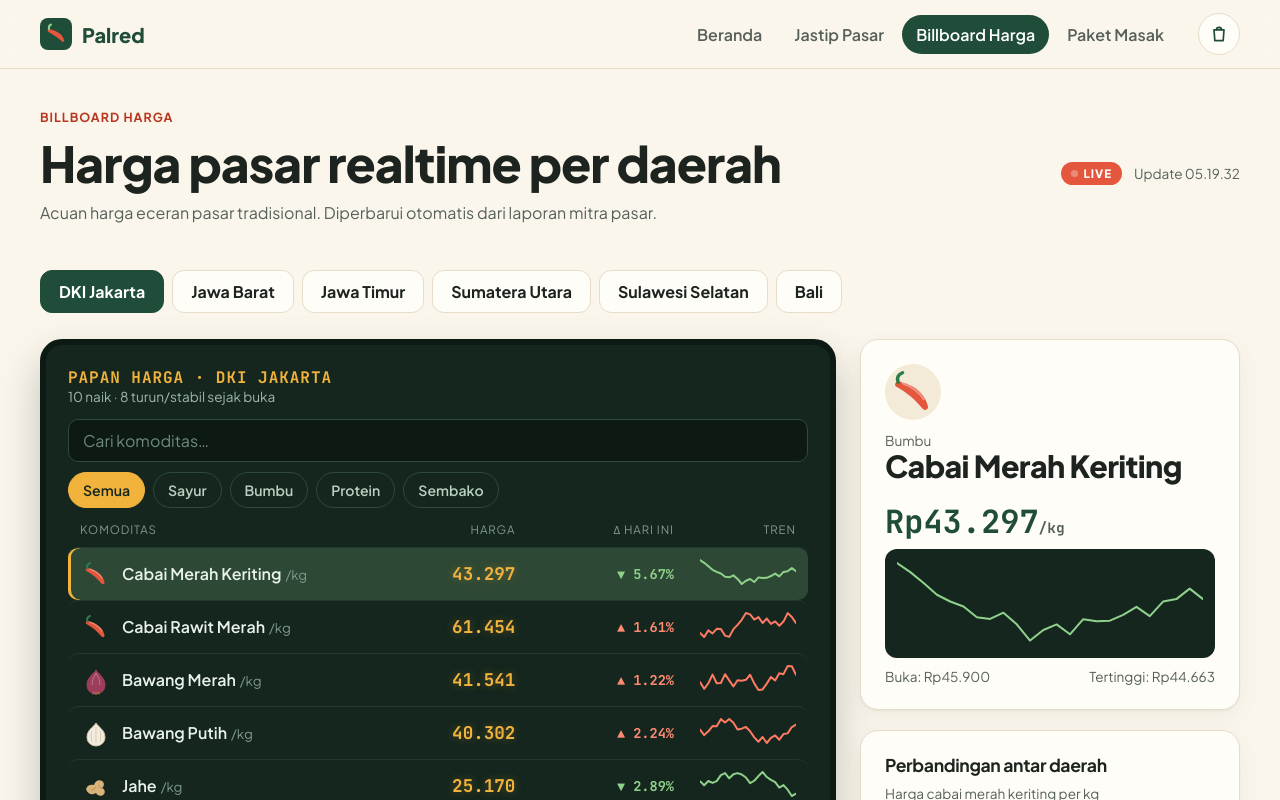
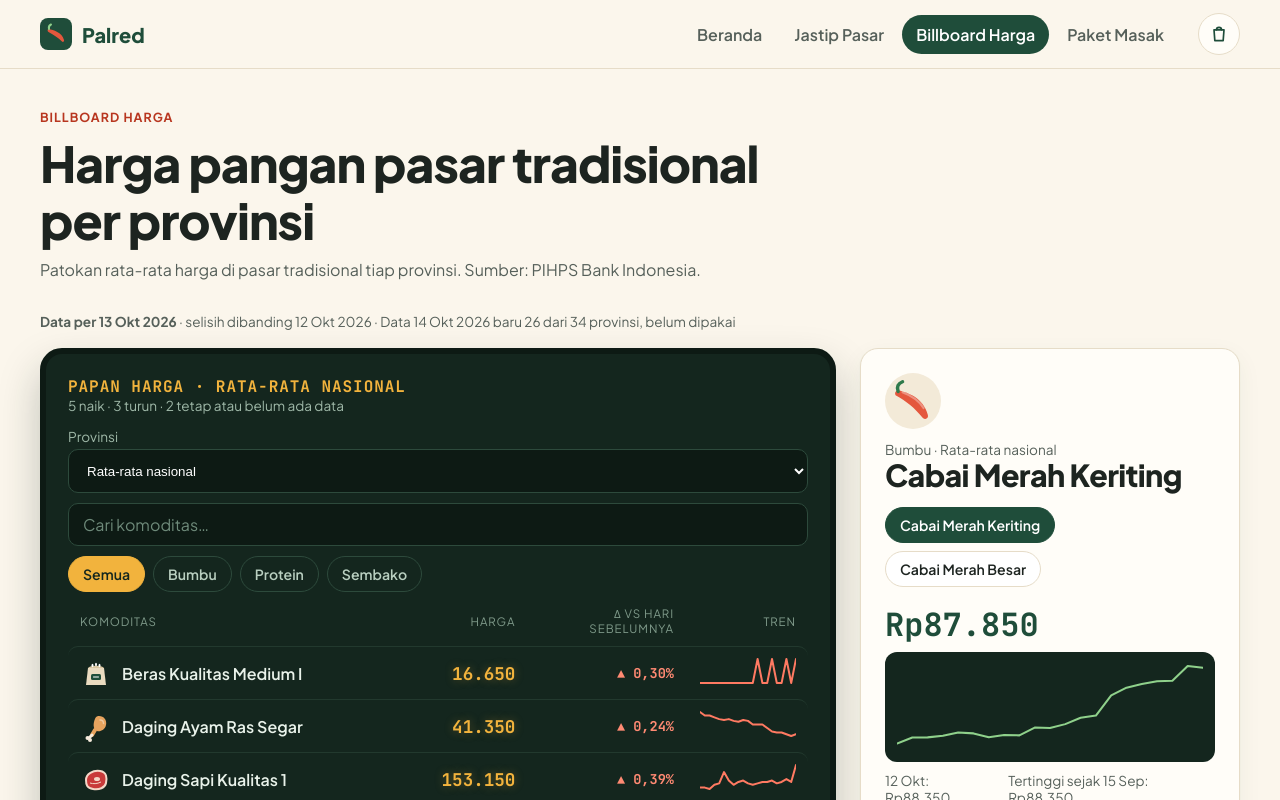
Before and after one commit to MikailMuh/Palred, a React (Vite) app: page / in a window 1280 px wide. Both pictures are taken after a click on the button "Cek harga hari ini". Shown: the top 800 px of the page. Built offline with nearby package versions, Linux system fonts and the light colour scheme.

Commit message:
feat: show real PIHPS prices in billboard

```diff
--- a/src/App.jsx
+++ b/src/App.jsx
@@ -65,7 +65,7 @@ export default function App() {
       <main>
         {page === 'home' && <Home go={go} live={live} />}
         {page === 'jastip' && <Jastip live={live} notify={notify} />}
-        {page === 'harga' && <Harga live={live} regionId={regionId} setRegionId={setRegionId} />}
+        {page === 'harga' && <Harga />}
         {page === 'paket' && <Paket addToCart={addToCart} />}
       </main>
 
--- a/src/components/Art.jsx
+++ b/src/components/Art.jsx
@@ -316,7 +316,7 @@ export function Logo({ size = 32 }) {
 }
 
 export function Sparkline({ data, w = 96, h = 28, up }) {
-  if (!data?.length) return null
+  if (!data || data.length < 2) return null
   const min = Math.min(...data)
   const max = Math.max(...data)
   const span = max - min || 1
--- a/src/pages/Harga.jsx
+++ b/src/pages/Harga.jsx
@@ -1,59 +1,94 @@
 import { useState } from 'react'
 import { Produce, Sparkline } from '../components/Art.jsx'
-import { angka, categories, commodities, regions } from '../data.js'
+import { angka } from '../data.js'
+import { PRICE_GROUPS, formatTanggal, seriesUntil, usePriceData, valueAt } from '../prices.js'
 
-export default function Harga({ live, regionId, setRegionId }) {
-  const { prices, updatedAt, region } = live
-  const [cat, setCat] = useState('Semua')
-  const [q, setQ] = useState('')
-  const [selected, setSelected] = useState('cabai-merah')
+const CATEGORIES = ['Semua', 'Bumbu', 'Protein', 'Sembako']
 
-  const rows = commodities.filter(
-    (c) => (cat === 'Semua' || c.cat === cat) && c.name.toLowerCase().includes(q.toLowerCase()),
-  )
-  const sel = commodities.find((c) => c.id === selected)
-  const selP = prices[selected]
-  // perbandingan antar daerah: geser harga live ke faktor tiap provinsi
-  const compare = regions
-    .map((r) => ({ ...r, price: (selP.price / region.factor) * r.factor }))
-    .sort((a, b) => a.price - b.price)
-  const maxCompare = Math.max(...compare.map((c) => c.price))
+const persen = (n) => Math.abs(n).toLocaleString('id-ID', { minimumFractionDigits: 2, maximumFractionDigits: 2 })
 
-  const ups = commodities.filter((c) => prices[c.id].price > prices[c.id].open).length
+export default function Harga() {
+  const state = usePriceData()
 
   return (
     <section className="container page">
-      <header className="page-head row between wrap">
-        <div>
-          <span className="eyebrow">Billboard Harga</span>
-          <h1>Harga pasar realtime per daerah</h1>
-          <p className="muted">Acuan harga eceran pasar tradisional. Diperbarui otomatis dari laporan mitra pasar.</p>
-        </div>
-        <div className="live-meta">
-          <span className="live-pill"><span className="dot" /> LIVE</span>
-          <span className="muted small">Update {updatedAt.toLocaleTimeString('id-ID')}</span>
-        </div>
+      <header className="page-head">
+        <span className="eyebrow">Billboard Harga</span>
+        <h1>Harga pangan pasar tradisional per provinsi</h1>
+        <p className="muted">Patokan rata-rata harga di pasar tradisional tiap provinsi. Sumber: PIHPS Bank Indonesia.</p>
       </header>
 
-      <div className="region-tabs" role="tablist" aria-label="Pilih daerah">
-        {regions.map((r) => (
-          <button key={r.id} role="tab" aria-selected={regionId === r.id} className={regionId === r.id ? 'active' : ''} onClick={() => setRegionId(r.id)}>
-            {r.name}
-          </button>
+      {state.status === 'loading' && <p role="status" className="muted">Memuat data harga…</p>}
+      {state.status === 'error' && <p role="alert" className="muted">Data harga gagal dimuat. Coba muat ulang halaman.</p>}
+      {state.status === 'ready' && <Billboard data={state.data} meta={state.meta} />}
+    </section>
+  )
+}
+
+function Billboard({ data, meta }) {
+  const { latest, previous, provinces, partialNewer, totalProvinces } = meta
+  const [cat, setCat] = useState('Semua')
+  const [q, setQ] = useState('')
+  const [selectedGroup, setSelectedGroup] = useState('cabai-merah')
+  const [variants, setVariants] = useState({})
+  const [provId, setProvId] = useState('')
+
+  const provName = provId ? provinces.find((p) => p.id === provId).name : 'Rata-rata nasional'
+
+  const rows = PRICE_GROUPS.map((g) => {
+    const key = variants[g.id] ?? g.defaultKey
+    const series = seriesUntil(data, key, latest, provId)
+    const current = valueAt(data, key, latest, provId)
+    const before = previous ? valueAt(data, key, previous, provId) : undefined
+    const diff = current != null && before != null ? ((current - before) / before) * 100 : null
+    return { ...g, key, name: data.commodities[key].name, series, current, diff }
+  }).filter((r) => (cat === 'Semua' || r.cat === cat) && r.name.toLowerCase().includes(q.toLowerCase()))
+
+  const sel = PRICE_GROUPS.find((g) => g.id === selectedGroup)
+  const selKey = variants[sel.id] ?? sel.defaultKey
+  const selSeries = seriesUntil(data, selKey, latest, provId)
+  const selCurrent = valueAt(data, selKey, latest, provId)
+  const selBefore = previous ? valueAt(data, selKey, previous, provId) : undefined
+  const selValues = selSeries.map((p) => p.value)
+
+  const compare = provinces
+    .map((p) => ({ ...p, value: valueAt(data, selKey, latest, p.id) }))
+    .sort((a, b) => (a.value ?? Infinity) - (b.value ?? Infinity))
+  const maxCompare = Math.max(...compare.map((c) => c.value ?? 0))
+
+  const up = rows.filter((r) => r.diff > 0).length
+  const down = rows.filter((r) => r.diff < 0).length
+
+  return (
+    <>
+      <p className="small muted data-date">
+        <strong>Data per {formatTanggal(latest)}</strong>
+        {previous && <> · selisih dibanding {formatTanggal(previous)}</>}
+        {partialNewer.map((p) => (
+          <span key={p.date}> · Data {formatTanggal(p.date)} baru {p.count} dari {totalProvinces} provinsi, belum dipakai</span>
         ))}
-      </div>
+      </p>
 
       <div className="layout-aside wide-aside">
         <div className="board">
           <div className="board-head">
             <div>
-              <div className="board-title">PAPAN HARGA · {region.name.toUpperCase()}</div>
-              <div className="board-sub">{ups} naik · {commodities.length - ups} turun/stabil sejak buka</div>
+              <div className="board-title">PAPAN HARGA · {provName.toUpperCase()}</div>
+              <div className="board-sub">{up} naik · {down} turun · {rows.length - up - down} tetap atau belum ada data</div>
             </div>
             <div className="board-filters">
+              <label className="board-field">
+                <span className="small">Provinsi</span>
+                <select className="board-select" value={provId} onChange={(e) => setProvId(e.target.value)}>
+                  <option value="">Rata-rata nasional</option>
+                  {provinces.map((p) => (
+                    <option key={p.id} value={p.id}>{p.name}</option>
+                  ))}
+                </select>
+              </label>
               <input className="board-search" placeholder="Cari komoditas…" value={q} onChange={(e) => setQ(e.target.value)} aria-label="Cari komoditas" />
               <div className="chips">
-                {categories.map((c) => (
+                {CATEGORIES.map((c) => (
                   <button key={c} className={`chip-btn dark ${cat === c ? 'active' : ''}`} onClick={() => setCat(c)}>{c}</button>
                 ))}
               </div>
@@ -64,31 +99,31 @@ export default function Harga({ live, regionId, setRegionId }) {
             <div className="board-row th">
               <span>Komoditas</span>
               <span className="r">Harga</span>
-              <span className="r">Δ hari ini</span>
+              <span className="r">Δ vs hari sebelumnya</span>
               <span className="r hide-sm">Tren</span>
             </div>
-            {rows.map((c) => {
-              const p = prices[c.id]
-              const diff = ((p.price - p.open) / p.open) * 100
-              const up = diff >= 0
+            {rows.map((r) => {
+              const trendUp = r.diff > 0
               return (
                 <button
-                  key={c.id}
-                  className={`board-row ${p.flash ? 'flash-' + p.flash : ''} ${selected === c.id ? 'sel' : ''}`}
-                  onClick={() => setSelected(c.id)}
+                  key={r.id}
+                  className={`board-row ${selectedGroup === r.id ? 'sel' : ''}`}
+                  aria-pressed={selectedGroup === r.id}
+                  onClick={() => setSelectedGroup(r.id)}
                 >
                   <span className="b-name">
-                    <Produce type={c.icon} size={32} />
-                    <span>
-                      {c.name}
-                      <small>/{c.unit}</small>
+                    <Produce type={r.icon} size={32} />
+                    <span>{r.name}</span>
+                  </span>
+                  {r.current != null ? <span className="r led">{angka(r.current)}</span> : <span className="r no-data">belum ada data</span>}
+                  {r.diff == null ? (
+                    <span className="r delta flat">–</span>
+                  ) : (
+                    <span className={`r delta ${r.diff > 0 ? 'up' : r.diff < 0 ? 'down' : 'flat'}`}>
+                      {r.diff > 0 ? '▲' : r.diff < 0 ? '▼' : '■'} {persen(r.diff)}%
                     </span>
-                  </span>
-                  <span className="r led">{angka(p.price)}</span>
-                  <span className={`r delta ${up ? 'up' : 'down'}`}>
-                    {up ? '▲' : '▼'} {Math.abs(diff).toFixed(2)}%
-                  </span>
-                  <span className="r hide-sm"><Sparkline data={p.history} up={up} /></span>
+                  )}
+                  <span className="r hide-sm"><Sparkline data={r.series.map((p) => p.value)} up={trendUp} /></span>
                 </button>
               )
             })}
@@ -101,45 +136,61 @@ export default function Harga({ live, regionId, setRegionId }) {
             <div className="row gap">
               <Produce type={sel.icon} size={56} bg="var(--cream-2)" />
               <div>
-                <div className="muted small">{sel.cat}</div>
-                <h2 className="no-m">{sel.name}</h2>
+                <div className="muted small">{sel.cat} · {provName}</div>
+                <h2 className="no-m">{data.commodities[selKey].name}</h2>
               </div>
             </div>
-            <div className="big-price mono">Rp{angka(selP.price)}<small>/{sel.unit}</small></div>
+            {sel.keys.length > 1 && (
+              <div className="chips variant-chips" role="group" aria-label="Pilih varian">
+                {sel.keys.map((k) => (
+                  <button key={k} className={`chip-btn ${k === selKey ? 'active' : ''}`} aria-pressed={k === selKey} onClick={() => setVariants((v) => ({ ...v, [sel.id]: k }))}>
+                    {data.commodities[k].name}
+                  </button>
+                ))}
+              </div>
+            )}
+            {selCurrent != null ? (
+              <div className="big-price mono">Rp{angka(selCurrent)}</div>
+            ) : (
+              <div className="big-price no-data-lg">Belum ada data untuk {provName} pada {formatTanggal(latest)}</div>
+            )}
             <div className="spark-lg">
-              <Sparkline data={selP.history} w={300} h={80} up={selP.price >= selP.open} />
+              <Sparkline data={selValues} w={300} h={80} up={selCurrent > selBefore} />
             </div>
-            <div className="row between small muted">
-              <span>Buka: Rp{angka(selP.open)}</span>
-              <span>Tertinggi: Rp{angka(Math.max(...selP.history))}</span>
-            </div>
+            {selValues.length > 1 && (
+              <div className="row between small muted">
+                <span>{previous && selBefore != null ? `${formatTanggal(previous, false)}: Rp${angka(selBefore)}` : 'Hari sebelumnya: belum ada data'}</span>
+                <span>Tertinggi sejak {formatTanggal(selSeries[0].date, false)}: Rp{angka(Math.max(...selValues))}</span>
+              </div>
+            )}
           </div>
 
           <div className="card pad">
-            <h3>Perbandingan antar daerah</h3>
-            <p className="muted small">Harga {sel.name.toLowerCase()} per {sel.unit}</p>
-            <ul className="bars">
+            <h3>Perbandingan antar provinsi</h3>
+            <p className="muted small">
+              {data.commodities[selKey].name}, {formatTanggal(latest)}. Rata-rata nasional: Rp{angka(valueAt(data, selKey, latest, ''))}
+            </p>
+            <ul className="bars bars-scroll" tabIndex={0} aria-label="Daftar harga per provinsi">
               {compare.map((r) => (
-                <li key={r.id} className={r.id === regionId ? 'me' : ''}>
+                <li key={r.id} className={r.id === provId ? 'me' : ''}>
                   <span className="bar-label">{r.name}</span>
                   <span className="bar-track">
-                    <span className="bar-fill" style={{ width: `${(r.price / maxCompare) * 100}%` }} />
+                    {r.value != null && <span className="bar-fill" style={{ width: `${(r.value / maxCompare) * 100}%` }} />}
                   </span>
-                  <span className="mono small">{angka(r.price)}</span>
+                  <span className="mono small">{r.value != null ? angka(r.value) : 'belum ada data'}</span>
                 </li>
               ))}
             </ul>
           </div>
 
           <div className="card pad note">
-            <strong>Pakai sebagai acuan</strong>
+            <strong>Pakai sebagai patokan</strong>
             <p className="small">
-              UMKM bisa menunjukkan papan ini saat tawar-menawar. Harga merupakan rata-rata laporan pasar, bisa
-              berbeda ±5% per lapak.
+              Harga di sini rata-rata per provinsi dari PIHPS Bank Indonesia, bukan harga di lapak tertentu. Harga di pasarmu bisa berbeda.
             </p>
           </div>
         </aside>
       </div>
-    </section>
+    </>
   )
 }
--- /dev/null
+++ b/src/prices.js
@@ -0,0 +1,85 @@
+import { useEffect, useState } from 'react'
+
+const MONTHS = ['Jan', 'Feb', 'Mar', 'Apr', 'Mei', 'Jun', 'Jul', 'Agu', 'Sep', 'Okt', 'Nov', 'Des']
+
+// Satu baris papan = satu kategori. Varian default masih ASUMSI (lihat CLAUDE.md), belum divalidasi ke UMKM.
+export const PRICE_GROUPS = [
+  { id: 'beras', cat: 'Sembako', icon: 'beras', defaultKey: 'beras-medium-1', keys: ['beras-bawah-1', 'beras-bawah-2', 'beras-medium-1', 'beras-medium-2', 'beras-super-1', 'beras-super-2'] },
+  { id: 'daging-ayam', cat: 'Protein', icon: 'ayam', defaultKey: 'daging-ayam', keys: ['daging-ayam'] },
+  { id: 'daging-sapi', cat: 'Protein', icon: 'daging', defaultKey: 'daging-sapi-1', keys: ['daging-sapi-1', 'daging-sapi-2'] },
+  { id: 'telur-ayam', cat: 'Protein', icon: 'telur', defaultKey: 'telur-ayam', keys: ['telur-ayam'] },
+  { id: 'bawang-merah', cat: 'Bumbu', icon: 'bawang', defaultKey: 'bawang-merah', keys: ['bawang-merah'] },
+  { id: 'bawang-putih', cat: 'Bumbu', icon: 'bawangPutih', defaultKey: 'bawang-putih', keys: ['bawang-putih'] },
+  { id: 'cabai-merah', cat: 'Bumbu', icon: 'cabai', defaultKey: 'cabai-merah-keriting', keys: ['cabai-merah-keriting', 'cabai-merah-besar'] },
+  { id: 'cabai-rawit', cat: 'Bumbu', icon: 'cabai', defaultKey: 'cabai-rawit-merah', keys: ['cabai-rawit-merah', 'cabai-rawit-hijau'] },
+  { id: 'minyak', cat: 'Sembako', icon: 'minyak', defaultKey: 'minyak-curah', keys: ['minyak-curah', 'minyak-kemasan-1', 'minyak-kemasan-2'] },
+  { id: 'gula', cat: 'Sembako', icon: 'gula', defaultKey: 'gula-lokal', keys: ['gula-lokal', 'gula-premium'] },
+]
+
+export const formatTanggal = (iso, withYear = true) => {
+  const [y, m, d] = iso.split('-').map(Number)
+  return `${d} ${MONTHS[m - 1]}${withYear ? ` ${y}` : ''}`
+}
+
+// Tanggal terbaru sering baru terisi sebagian provinsi, jadi "terbaru" = tanggal terbaru yang cukup lengkap.
+const COMPLETE_RATIO = 0.9
+
+function analyze(data) {
+  const counts = {}
+  const provinces = {}
+  for (const byDate of Object.values(data.prices)) {
+    for (const [date, entry] of Object.entries(byDate)) {
+      const ids = Object.keys(entry.provinces)
+      counts[date] = Math.max(counts[date] ?? 0, ids.length)
+      for (const id of ids) provinces[id] = entry.provinces[id].name
+    }
+  }
+  const dates = Object.keys(counts).sort()
+  const maxCount = Math.max(...Object.values(counts))
+  const latest = [...dates].reverse().find((d) => counts[d] >= maxCount * COMPLETE_RATIO) ?? dates.at(-1)
+  const idx = dates.indexOf(latest)
+  return {
+    dates,
+    latest,
+    previous: idx > 0 ? dates[idx - 1] : null,
+    partialNewer: dates.slice(idx + 1).map((date) => ({ date, count: counts[date] })),
+    totalProvinces: maxCount,
+    provinces: Object.entries(provinces)
+      .map(([id, name]) => ({ id, name }))
+      .sort((a, b) => a.name.localeCompare(b.name, 'id')),
+  }
+}
+
+// provId kosong = rata-rata nasional. Mengembalikan undefined kalau tidak ada data.
+export const valueAt = (data, key, date, provId) => {
+  const entry = data.prices[key]?.[date]
+  if (!entry) return undefined
+  return provId ? entry.provinces[provId]?.value : entry.national
+}
+
+export const seriesUntil = (data, key, upTo, provId) =>
+  Object.keys(data.prices[key] ?? {})
+    .sort()
+    .filter((date) => date <= upTo)
+    .map((date) => ({ date, value: valueAt(data, key, date, provId) }))
+    .filter((p) => p.value != null)
+
+export function usePriceData() {
+  const [state, setState] = useState({ status: 'loading' })
+
+  useEffect(() => {
+    const ctrl = new AbortController()
+    fetch('/data/prices.json', { signal: ctrl.signal })
+      .then((res) => {
+        if (!res.ok) throw new Error(`HTTP ${res.status}`)
+        return res.json()
+      })
+      .then((data) => setState({ status: 'ready', data, meta: analyze(data) }))
+      .catch((err) => {
+        if (err.name !== 'AbortError') setState({ status: 'error' })
+      })
+    return () => ctrl.abort()
+  }, [])
+
+  return state
+}
--- a/src/styles.css
+++ b/src/styles.css
@@ -232,6 +232,14 @@ button.board-row:hover { background: #1c3529; }
 .delta { font-family: 'JetBrains Mono', monospace; font-size: 0.85rem; font-weight: 700; }
 .delta.up { color: #ff8a73; }
 .delta.down { color: var(--leaf); }
+.delta.flat { color: #9fb8a8; }
+.no-data { color: #7f9a8a; font-size: 0.85rem; }
+.no-data-lg { font-size: 1.1rem; color: var(--ink-2); }
+.data-date { margin: 0 0 16px; }
+.board-field { display: grid; gap: 4px; color: #9fb8a8; }
+.board-select { background: #0d1a14; border: 1px solid #2d4a3c; color: #fff; padding: 10px 14px; border-radius: 10px; width: 100%; min-height: 44px; }
+.variant-chips { margin-top: 14px; }
+.bars-scroll { max-height: 420px; overflow-y: auto; padding-right: 6px; }
 .board-empty { padding: 30px; text-align: center; color: #7f9a8a; }
 .big-price { font-size: 2rem; font-weight: 700; color: var(--forest); margin: 16px 0 6px; }
 .big-price small { font-size: 0.9rem; color: var(--ink-2); }
```
